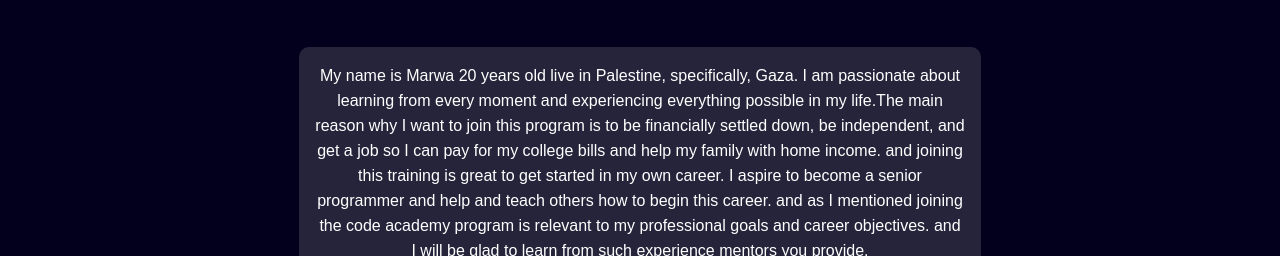
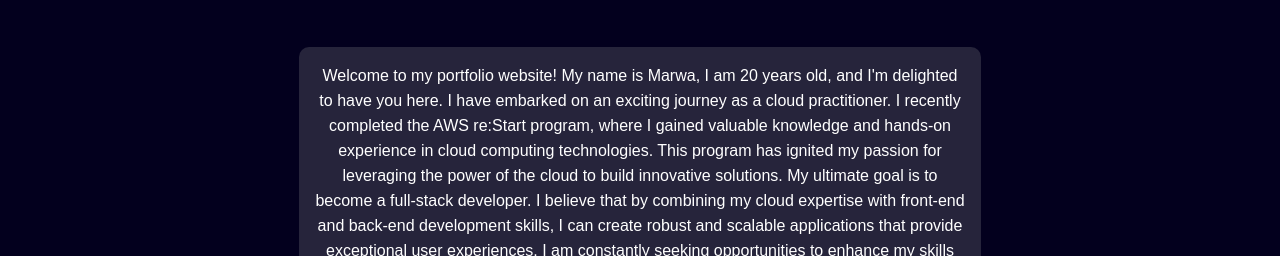
Before and after one commit to MarwaKHTanani/My-Portfolio, a plain HTML site: page index.html in a window 1280 px wide. Shown: the part 696-952 px from the top of the page. Drawn offline with Linux system fonts and the light colour scheme.

Commit message:
Update index.html

```diff
--- a/index.html
+++ b/index.html
@@ -25,13 +25,9 @@
     <h1>About me</h1>
     <div class="Aboutmecards">
  <div class="card" id="first">
-   <p> My name is Marwa 20 years old live in Palestine, specifically, Gaza. I am passionate about learning from every
-    moment and experiencing everything possible in my life.The main reason why I want to join this program is to be
-    financially settled down, be independent, and get a job so I can pay for my college bills and help my family with
-    home income. and joining this training is great to get started in my own career. I aspire to become a senior
-    programmer and help and teach others how to begin this career. and as I mentioned joining the code academy
-    program is relevant to my professional goals and career objectives. and I will be glad to learn from such
-    experience mentors you provide.
+   <p> Welcome to my portfolio website! My name is Marwa, I am 20 years old, and I'm delighted to have you here.
+I have embarked on an exciting journey as a cloud practitioner. I recently completed the AWS re:Start program, where I gained valuable knowledge and hands-on experience in cloud computing technologies. This program has ignited my passion for leveraging the power of the cloud to build innovative solutions.
+My ultimate goal is to become a full-stack developer. I believe that by combining my cloud expertise with front-end and back-end development skills, I can create robust and scalable applications that provide exceptional user experiences. I am constantly seeking opportunities to enhance my skills and stay up-to-date with the latest industry trends.
 
     </p>
  </div>
```
